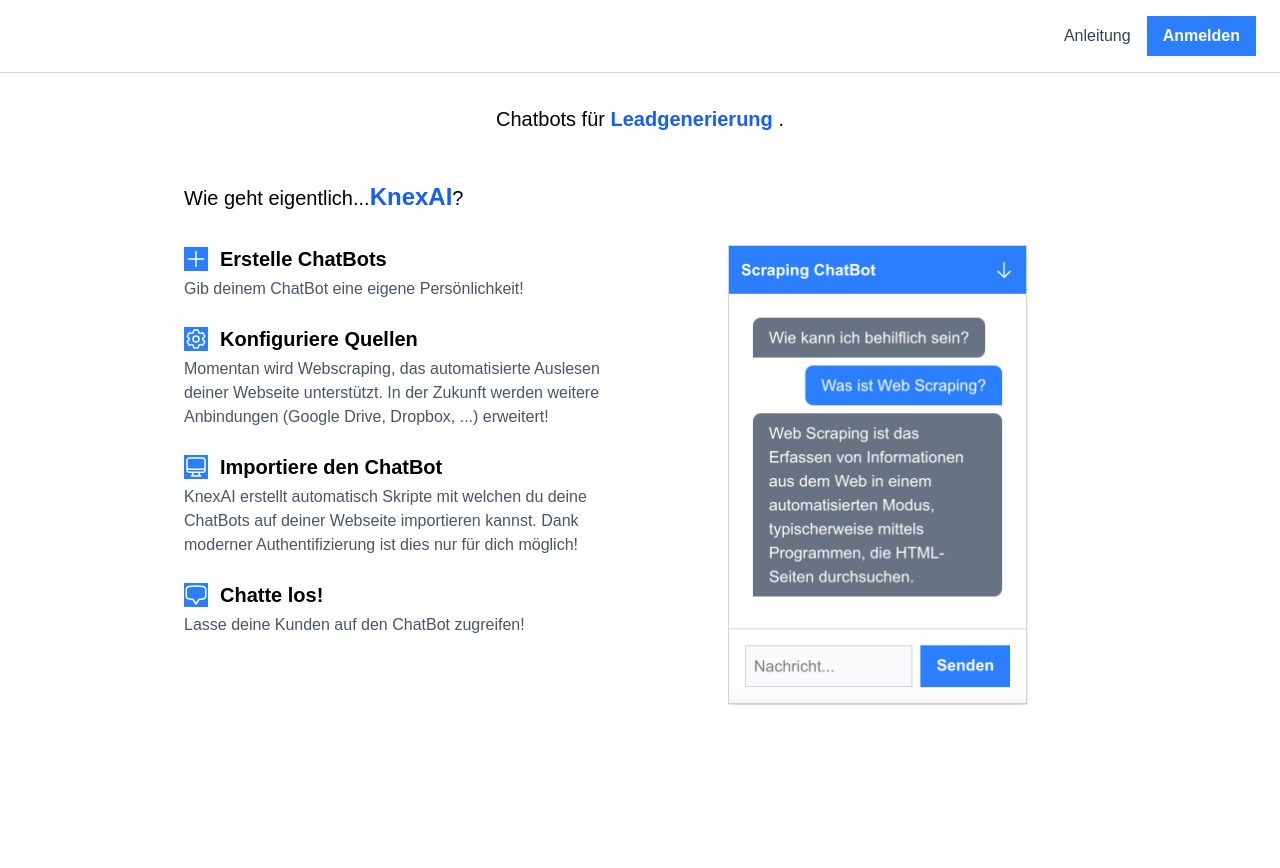
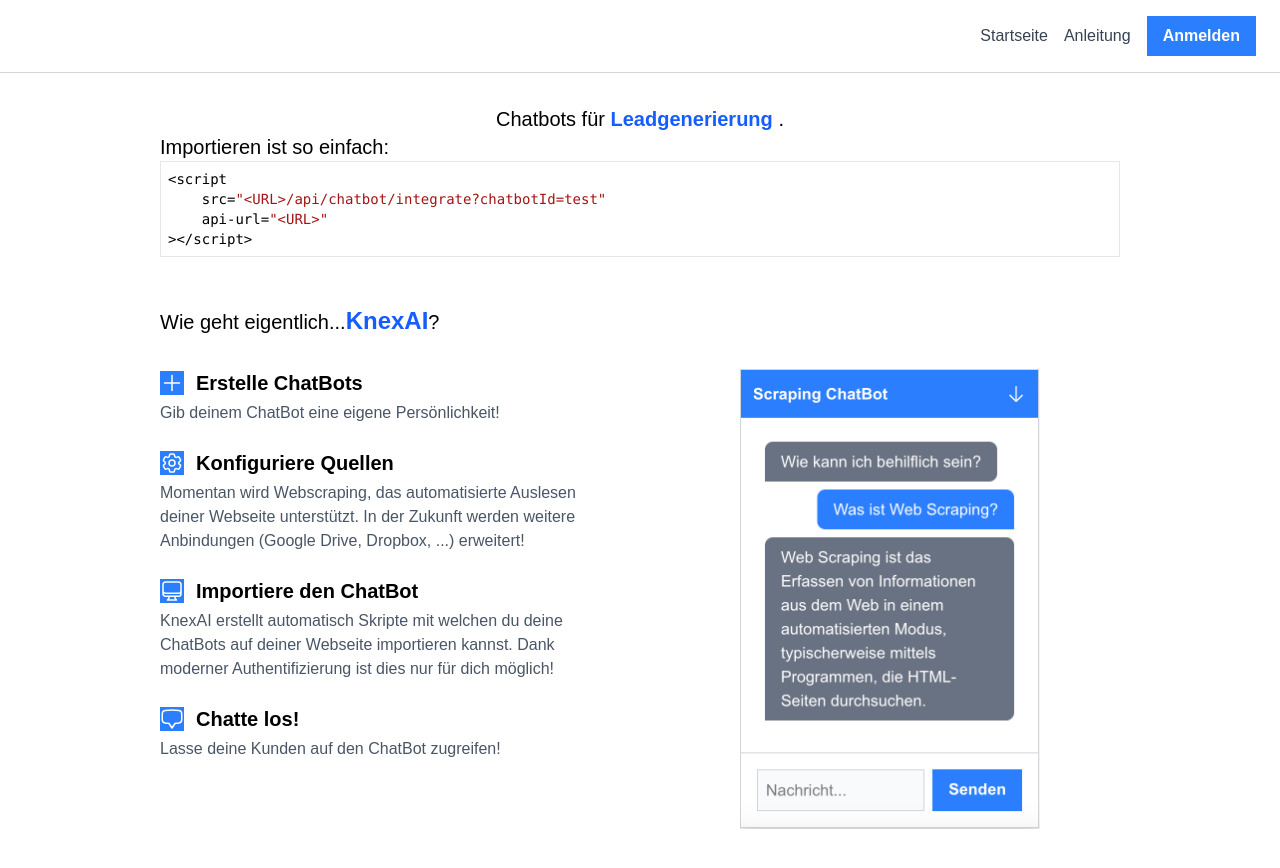
Before and after one commit to JuliusHaring/saas-template, a Next.js app: page / in a window 1280 px wide. Shown: the top 868 px of the page. Before the commit the page ends 800 px from the top, so only its background shows below. Built offline with nearby package versions, Linux system fonts and the light colour scheme; no server answers.

Commit message:
feat: add code snippet

```diff
--- a/package.json
+++ b/package.json
@@ -25,6 +25,7 @@
     "react-gauge-component": "^1.2.64",
     "react-hook-form": "^7.54.2",
     "react-scroll": "^1.9.2",
+    "react-syntax-highlighter": "^15.6.1",
     "react-typical": "^0.1.3",
     "stripe": "^17.5.0",
     "svix": "^1.45.1",
@@ -39,6 +40,7 @@
     "@types/react": "^19",
     "@types/react-dom": "^19",
     "@types/react-scroll": "^1.8.10",
+    "@types/react-syntax-highlighter": "^15.5.13",
     "@types/react-typical": "^0.1.2",
     "@types/tailwindcss": "^3.1.0",
     "@types/turndown": "^5.0.5",
--- a/src/app/page.tsx
+++ b/src/app/page.tsx
@@ -10,6 +10,10 @@ import {
 import { Element } from "react-scroll";
 import Typical from "react-typical";
 import Image from "next/image";
+import SyntaxHighlighter from "react-syntax-highlighter";
+import { getImportScript } from "@/lib/utils/import-script";
+import { baseUrl } from "@/lib/utils/base-url";
+import { vs } from "react-syntax-highlighter/dist/esm/styles/hljs";
 
 export default function LandingPage() {
   return (
@@ -17,9 +21,16 @@ export default function LandingPage() {
       <NavBar className="mb-8" />
 
       <div className="text-xl px-40">
-        <EyeCatcher />
+        <Spacing />
 
+        <Element name="eyecatcher">
+          <EyeCatcher />
+        </Element>
         <Spacing />
+
+        <SnippetExample />
+        <Spacing />
+
         <Element name="howto">
           <HowTo />
         </Element>
@@ -68,7 +79,7 @@ const EyeCatcher: React.FC = () => {
 
 const HowTo: React.FC = () => {
   return (
-    <div className="max-w-5xl mx-auto px-6 py-12">
+    <div className="max-w-5xl mx-auto py-12">
       Wie geht eigentlich...
       <span className="text-blue-600 text-2xl font-bold mb-8">KnexAI</span>?
       <div className="grid grid-cols-1 md:grid-cols-2 gap-10 mt-8">
@@ -134,3 +145,35 @@ const HowTo: React.FC = () => {
     </div>
   );
 };
+
+const CodeView: React.FC<{ code: string }> = ({ code }) => {
+  return (
+    <div className="border rounded-none text-white text-sm border border-gray-200">
+      <SyntaxHighlighter language="typescript" style={vs} wrapLongLines>
+        {code}
+      </SyntaxHighlighter>
+    </div>
+  );
+};
+
+const SnippetExample: React.FC = () => {
+  const script = getImportScript({
+    id: "test",
+    name: "Test ChatBot",
+    Style: null,
+    GDriveSource: null,
+    WebsiteSource: null,
+    Documents: [],
+    userId: "",
+    allowedDomains: [],
+    instructions: null,
+    createdAt: new Date(),
+    updatedAt: new Date(),
+  }).replaceAll(baseUrl, "<URL>");
+  return (
+    <div>
+      Importieren ist so einfach:
+      <CodeView code={script} />
+    </div>
+  );
+};
--- a/src/lib/components/landingpage/organisms/Navbar.tsx
+++ b/src/lib/components/landingpage/organisms/Navbar.tsx
@@ -16,6 +16,12 @@ const NavBar: React.FC<NavBarProps> = ({ className }) => {
     >
       {/* Workaround that removes <a></a> to mitigate hydration errors.  */}
       <NavbarItem href={"#"} onClick={() => {}}>
+        <Link to="eyecatcher" duration={500}>
+          Startseite
+        </Link>
+      </NavbarItem>
+
+      <NavbarItem href={"#"} onClick={() => {}}>
         <Link to="howto" duration={500}>
           Anleitung
         </Link>
```
Also changed, not shown: 1 other file (tests, documents, lock files or other folders).
